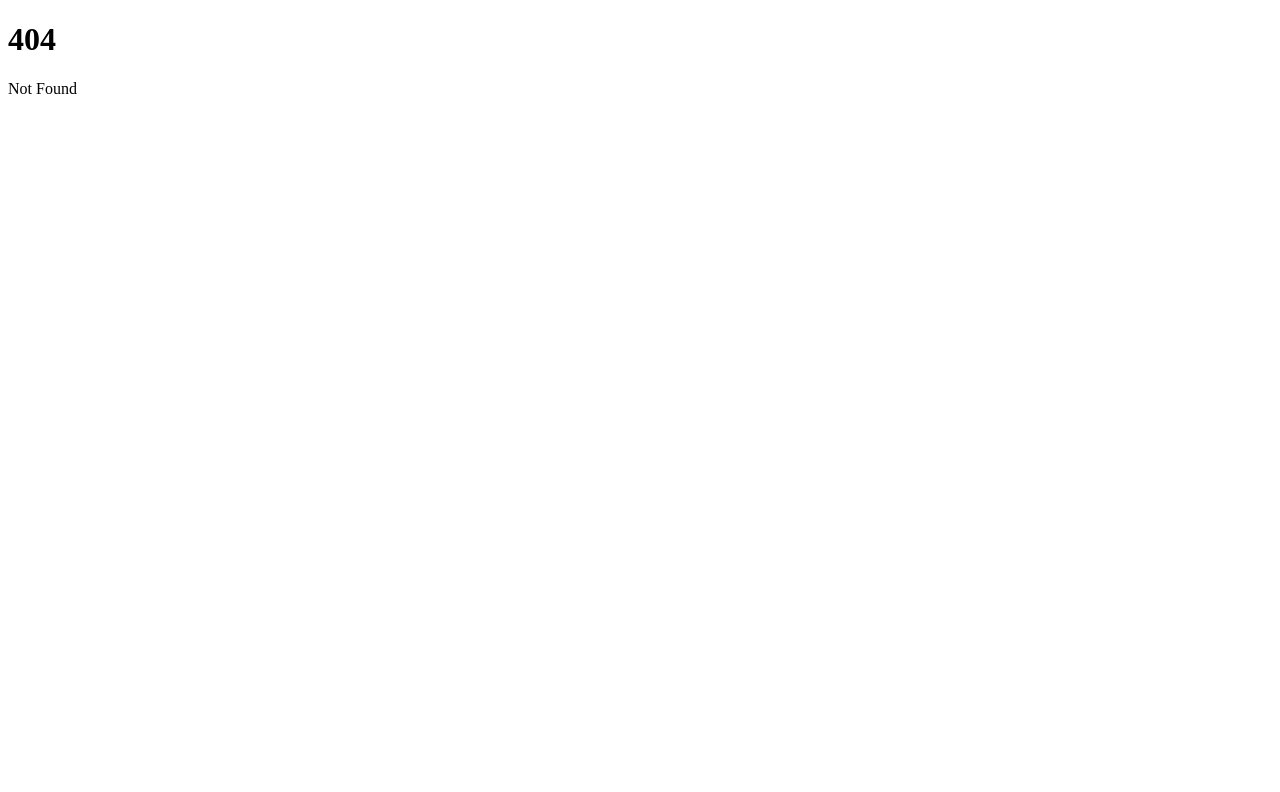
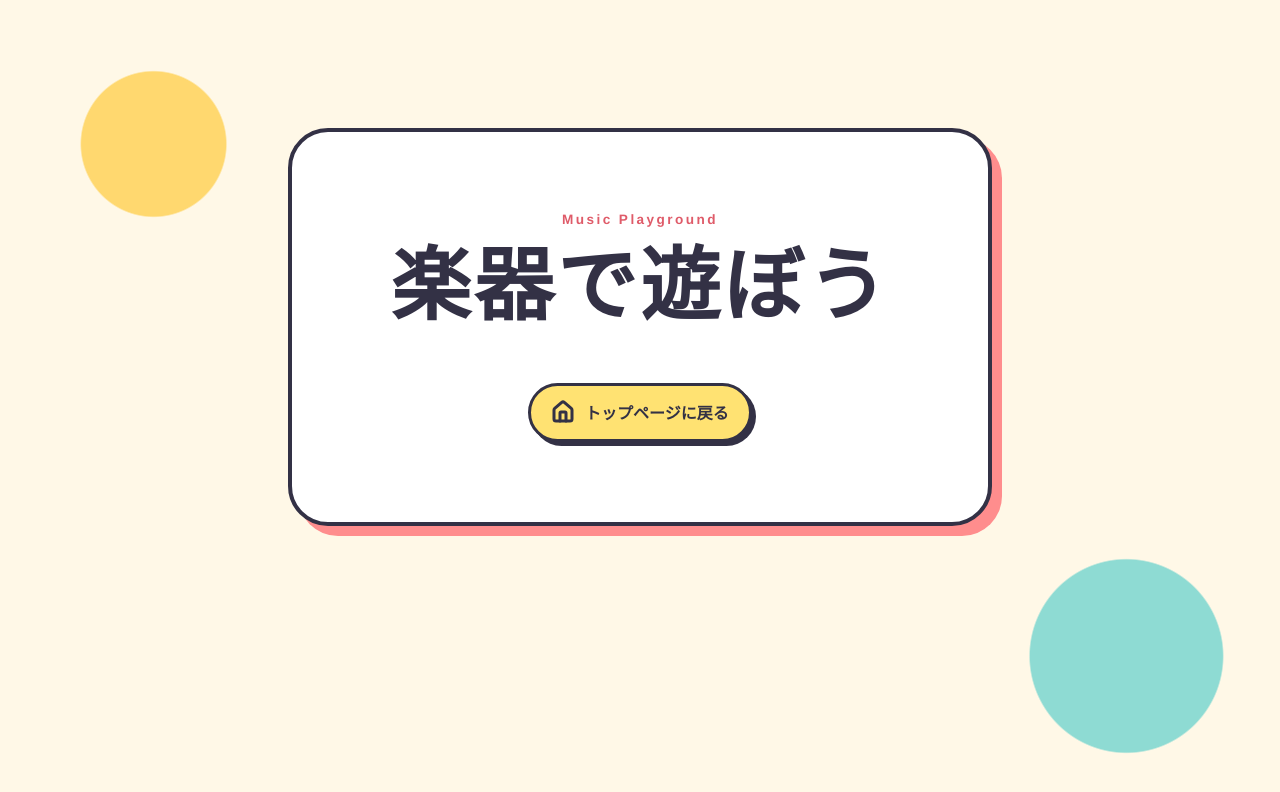
Before and after one commit to yuto-ono/baby-toy-portal, a SvelteKit app: page /instruments in a window 1280 px wide. Before the commit this address had no page. Shown: the top 792 px of the page. Built offline with nearby package versions, Linux system fonts and the light colour scheme.

Commit message:
feat: 楽器で遊ぼうページ

```diff
--- /dev/null
+++ b/src/routes/instruments/+page.svelte
@@ -0,0 +1,49 @@
+<script lang="ts">
+	import PageHeading from './PageHeading.svelte';
+</script>
+
+<svelte:head>
+	<title>楽器で遊ぼう | Baby Toy Portal</title>
+	<meta
+		name="description"
+		content="いろいろな楽器を演奏して楽しめる、子ども向けのあそびページです。"
+	/>
+</svelte:head>
+
+<main>
+	<PageHeading eyebrow="Music Playground" title="楽器で遊ぼう" />
+</main>
+
+<style lang="scss">
+	$ink: #333145;
+	$page-background: #fff8e7;
+
+	:global(*) {
+		box-sizing: border-box;
+	}
+
+	:global(body) {
+		margin: 0;
+		background: $page-background;
+		color: $ink;
+		font-family:
+			'Helvetica Neue', 'Hiragino Maru Gothic ProN', 'Hiragino Kaku Gothic ProN', Meiryo, sans-serif;
+	}
+
+	main {
+		display: grid;
+		min-height: 100dvh;
+		place-items: start center;
+		padding: clamp(4rem, 14vw, 8rem) 1.5rem;
+		overflow: hidden;
+		background:
+			radial-gradient(circle at 12% 18%, #ffd86f 0 4.5rem, transparent 4.6rem),
+			radial-gradient(circle at 88% 82%, #8edbd3 0 6rem, transparent 6.1rem), $page-background;
+	}
+
+	@media (max-width: 480px) {
+		main {
+			padding-top: 5rem;
+		}
+	}
+</style>
--- /dev/null
+++ b/src/routes/instruments/PageHeading.svelte
@@ -0,0 +1,85 @@
+<script lang="ts">
+	import { resolve } from '$app/paths';
+	import House from '@lucide/svelte/icons/house';
+
+	let { eyebrow, title }: { eyebrow: string; title: string } = $props();
+</script>
+
+<section class="page-heading" aria-labelledby="page-title">
+	<p class="eyebrow">{eyebrow}</p>
+	<h1 id="page-title">{title}</h1>
+	<a href={resolve('/')} class="home-link" aria-label="トップページに戻る">
+		<House size={24} strokeWidth={3} aria-hidden="true" />
+		トップページに戻る
+	</a>
+</section>
+
+<style lang="scss">
+	$ink: #333145;
+	$accent-pink: #ff8d8d;
+	$accent-yellow: #ffe272;
+	$accent-mint: #67c7bf;
+
+	.page-heading {
+		position: relative;
+		width: min(100%, 44rem);
+		padding: clamp(2.5rem, 8vw, 5rem) clamp(1.5rem, 7vw, 4rem);
+		border: 4px solid $ink;
+		border-radius: 2.5rem;
+		background: #fff;
+		box-shadow: 10px 10px 0 $accent-pink;
+		text-align: center;
+	}
+
+	.eyebrow {
+		margin: 0 0 0.75rem;
+		color: #df5b69;
+		font-size: clamp(0.7rem, 2vw, 0.85rem);
+		font-weight: 800;
+		letter-spacing: 0.18em;
+	}
+
+	h1 {
+		margin: 0;
+		font-size: clamp(2.25rem, 9vw, 5rem);
+		line-height: 1.2;
+		letter-spacing: 0.04em;
+	}
+
+	.home-link {
+		display: inline-flex;
+		align-items: center;
+		gap: 0.6rem;
+		margin-top: clamp(2rem, 7vw, 3rem);
+		padding: 0.9rem 1.25rem;
+		border: 3px solid $ink;
+		border-radius: 999px;
+		background: $accent-yellow;
+		color: inherit;
+		font-size: 1rem;
+		font-weight: 700;
+		text-decoration: none;
+		box-shadow: 4px 4px 0 $ink;
+		transition:
+			transform 120ms ease,
+			box-shadow 120ms ease;
+
+		&:hover {
+			transform: translate(2px, 2px);
+			box-shadow: 2px 2px 0 $ink;
+		}
+
+		&:focus-visible {
+			outline: 4px solid $accent-mint;
+			outline-offset: 4px;
+		}
+	}
+
+	@media (max-width: 480px) {
+		.page-heading {
+			border-width: 3px;
+			border-radius: 2rem;
+			box-shadow: 7px 7px 0 $accent-pink;
+		}
+	}
+</style>
```
